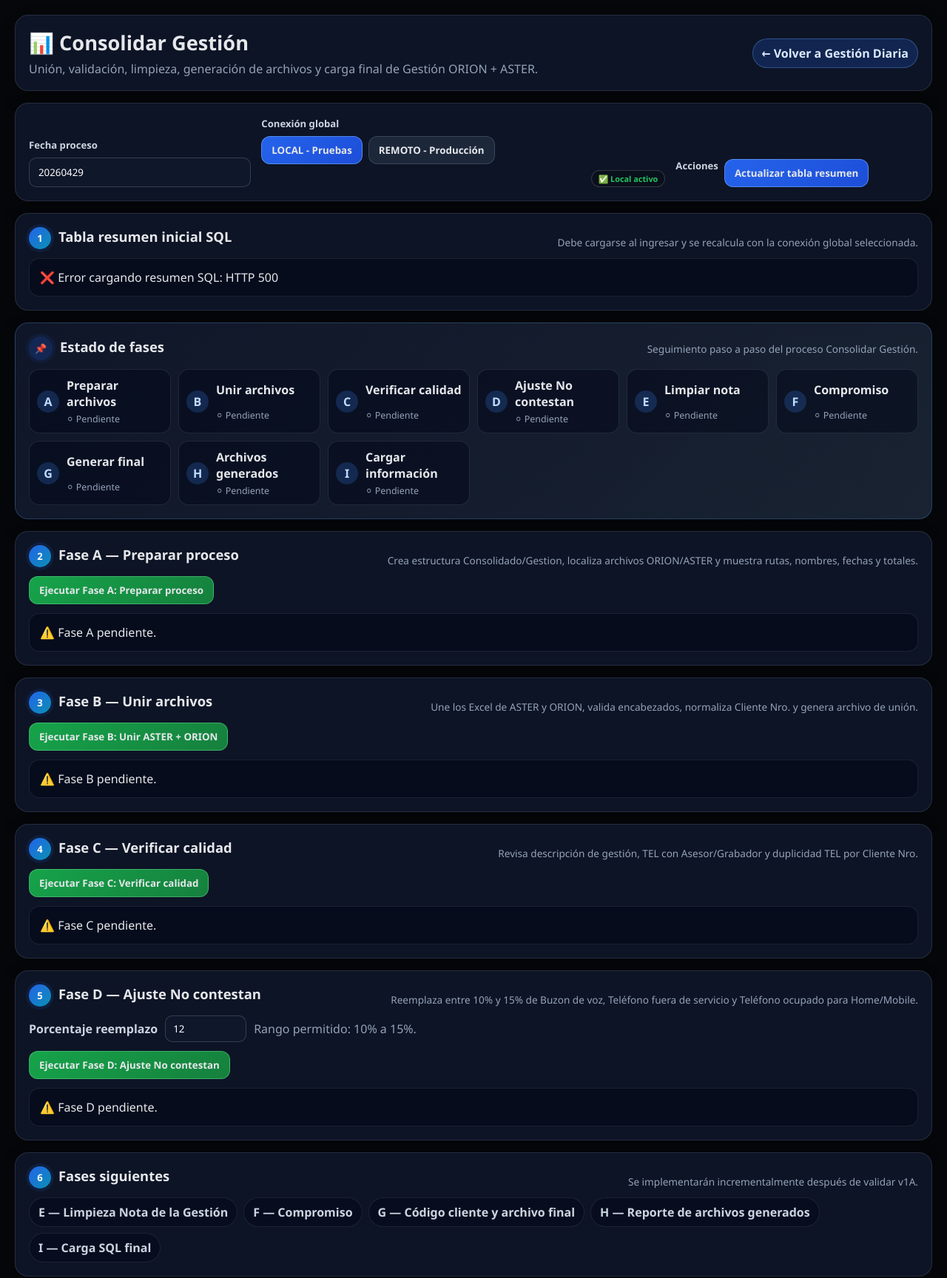
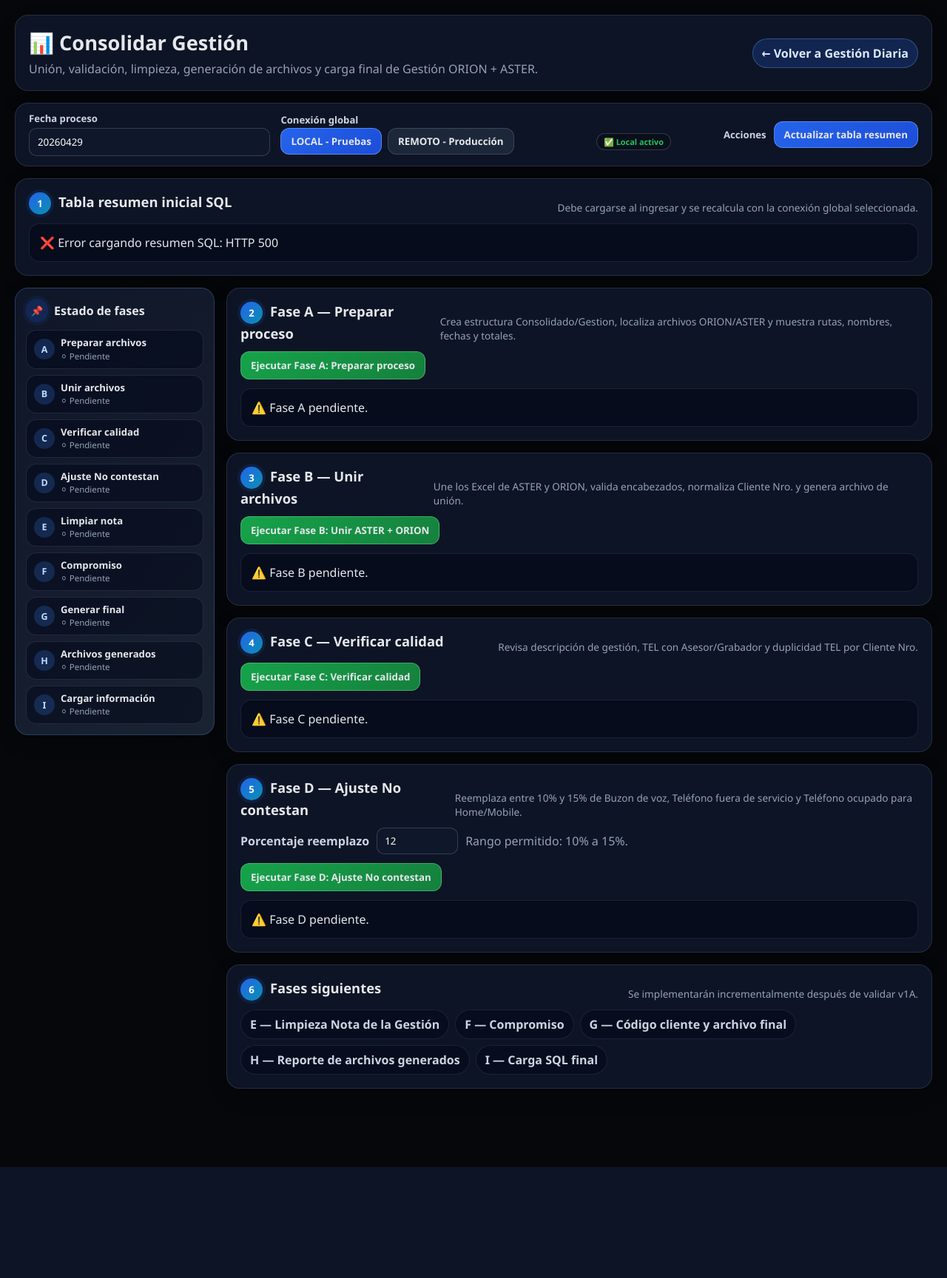
Before and after one commit to osmar74/Orion_Diario, a Flask app: page /gestion-consolidada in a window 1280 px wide. Shown: the top 1728 px of the page at 74% size. After the commit the page ends 1578 px from the top, so only its background shows below. Run offline with Flask 3, Linux system fonts and the light colour scheme; data that the repository does not hold is empty.

Commit message:
Move Consolidar Gestion phase status to sidebar and compact controls

```diff
--- a/app/static/css/deepblack.css
+++ b/app/static/css/deepblack.css
@@ -3070,3 +3070,180 @@ body.gc-body .gc-state-section .gc-phase-card b {
 .gc-donut-row-quality .gc-donut-card h4 {
     color: #bfdbfe;
 }
+
+/* ============================================================
+   CONSOLIDAR GESTIÓN LAYOUT v1D.3
+   Estado de fases lateral + control superior compacto
+   ============================================================ */
+
+/* Panel superior Fecha / Conexión / Acciones */
+body.gc-body .gc-control-panel {
+    display: grid !important;
+    grid-template-columns: minmax(250px, 0.85fr) minmax(520px, 1.4fr) minmax(310px, 0.7fr) !important;
+    align-items: center !important;
+    gap: 14px !important;
+    padding: 13px 18px !important;
+    min-height: 82px !important;
+}
+
+body.gc-body .gc-control-panel .gc-field {
+    gap: 6px !important;
+    align-content: center !important;
+}
+
+body.gc-body .gc-control-panel .gc-field label {
+    margin: 0 !important;
+    line-height: 1.1 !important;
+}
+
+body.gc-body .gc-control-panel .gc-field input {
+    height: 38px !important;
+    padding: 8px 11px !important;
+}
+
+body.gc-body .gc-control-panel .gc-field:nth-child(2) {
+    display: grid !important;
+    grid-template-columns: auto 1fr auto !important;
+    align-items: center !important;
+    column-gap: 10px !important;
+    row-gap: 4px !important;
+}
+
+body.gc-body .gc-control-panel .gc-field:nth-child(2) label {
+    grid-column: 1 / 4 !important;
+}
+
+body.gc-body .gc-control-panel .gc-connection-buttons {
+    display: flex !important;
+    align-items: center !important;
+    gap: 8px !important;
+}
+
+body.gc-body .gc-control-panel .gc-field.actions {
+    display: flex !important;
+    flex-direction: row !important;
+    justify-content: flex-end !important;
+    align-items: center !important;
+    gap: 10px !important;
+}
+
+body.gc-body .gc-control-panel .gc-field.actions label {
+    white-space: nowrap !important;
+}
+
+body.gc-body .gc-control-panel .gc-btn {
+    min-height: 34px !important;
+    padding: 8px 13px !important;
+}
+
+/* Layout principal: estado a la izquierda, fases a la derecha */
+body.gc-body .gc-work-layout {
+    display: grid;
+    grid-template-columns: 270px minmax(0, 1fr);
+    gap: 16px;
+    align-items: start;
+}
+
+body.gc-body .gc-phase-sidebar {
+    position: sticky;
+    top: 12px;
+    z-index: 5;
+}
+
+body.gc-body .gc-phase-sidebar .gc-state-section {
+    margin-bottom: 0 !important;
+    padding: 14px !important;
+    max-height: calc(100vh - 24px);
+    overflow-y: auto;
+}
+
+body.gc-body .gc-phase-sidebar .gc-section-header {
+    display: block !important;
+    margin-bottom: 10px !important;
+}
+
+body.gc-body .gc-phase-sidebar .gc-section-header p {
+    display: none !important;
+}
+
+body.gc-body .gc-phase-sidebar .gc-section-header h2 {
+    font-size: 1rem !important;
+    display: flex !important;
+    align-items: center !important;
+    gap: 8px !important;
+}
+
+body.gc-body .gc-phase-sidebar .gc-section-header h2::before {
+    margin-right: 0 !important;
+    flex: 0 0 30px !important;
+}
+
+body.gc-body .gc-phase-sidebar .gc-phase-grid {
+    display: grid !important;
+    grid-template-columns: 1fr !important;
+    gap: 8px !important;
+}
+
+body.gc-body .gc-phase-sidebar .gc-phase-card {
+    display: grid !important;
+    grid-template-columns: auto 1fr !important;
+    min-height: auto !important;
+    padding: 9px 10px !important;
+    gap: 2px 8px !important;
+}
+
+body.gc-body .gc-phase-sidebar .gc-phase-card b {
+    width: 28px !important;
+    height: 28px !important;
+    font-size: 0.78rem !important;
+}
+
+body.gc-body .gc-phase-sidebar .gc-phase-card span {
+    font-size: 0.82rem !important;
+    line-height: 1.15 !important;
+}
+
+body.gc-body .gc-phase-sidebar .gc-phase-card em {
+    font-size: 0.72rem !important;
+}
+
+/* En esta vista, los paneles operativos mantienen el ancho completo del área derecha */
+body.gc-body .gc-process-panels {
+    min-width: 0;
+}
+
+body.gc-body .gc-process-panels .gc-section:first-child {
+    margin-top: 0 !important;
+}
+
+/* Responsive */
+@media (max-width: 1180px) {
+    body.gc-body .gc-control-panel {
+        grid-template-columns: 1fr !important;
+        min-height: auto !important;
+    }
+
+    body.gc-body .gc-control-panel .gc-field:nth-child(2) {
+        grid-template-columns: 1fr !important;
+    }
+
+    body.gc-body .gc-control-panel .gc-field:nth-child(2) label {
+        grid-column: auto !important;
+    }
+
+    body.gc-body .gc-control-panel .gc-field.actions {
+        justify-content: flex-start !important;
+    }
+
+    body.gc-body .gc-work-layout {
+        grid-template-columns: 1fr;
+    }
+
+    body.gc-body .gc-phase-sidebar {
+        position: static;
+    }
+
+    body.gc-body .gc-phase-sidebar .gc-phase-grid {
+        grid-template-columns: repeat(auto-fit, minmax(165px, 1fr)) !important;
+    }
+}
--- a/app/templates/gestion_consolidada.html
+++ b/app/templates/gestion_consolidada.html
@@ -56,7 +56,9 @@
             </div>
         </section>
 
-        <section class="gc-section gc-state-section">
+        <div class="gc-work-layout">
+    <aside class="gc-phase-sidebar">
+<section class="gc-section gc-state-section">
             <div class="gc-section-header">
                 <h2>Estado de fases</h2>
                 <p>Seguimiento paso a paso del proceso Consolidar Gestión.</p>
@@ -74,6 +76,9 @@
                 <div class="gc-phase-card" data-gc-phase="I"><b>I</b><span>Cargar información</span><em>⚪ Pendiente</em></div>
             </div>
         </section>
+    </aside>
+    <div class="gc-process-panels">
+
 
         <section class="gc-section">
             <div class="gc-section-header">
@@ -158,6 +163,8 @@
                 <div>I — Carga SQL final</div>
             </div>
         </section>
+    </div>
+</div>
     </main>
 
     <script src="{{ url_for('static', filename='js/gestion_consolidada.js') }}"></script>
--- a/tools/audit_gestion_consolidada.py
+++ b/tools/audit_gestion_consolidada.py
@@ -98,11 +98,14 @@ def main():
     for item in [
         "CONSOLIDAR GESTIÓN UX REFINEMENT v1D",
         "CONSOLIDAR GESTIÓN UX REFINEMENT v1D.2",
+        "CONSOLIDAR GESTIÓN LAYOUT v1D.3",
         "gc-collapse",
         "gc-values-grid-six",
         "gc-donut-card",
         "gc-state-section",
         "gc-donut-row-quality",
+        "gc-work-layout",
+        "gc-phase-sidebar",
     ]:
         if item in css or item in renderer:
             ok(f"UX OK: {item}")
```
